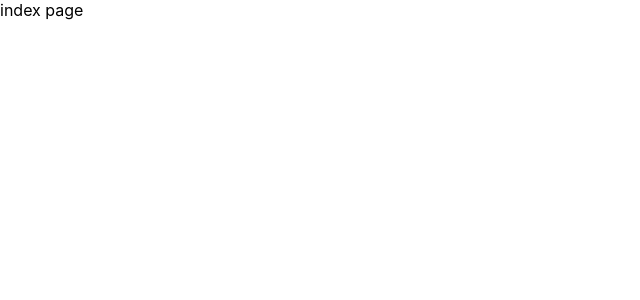
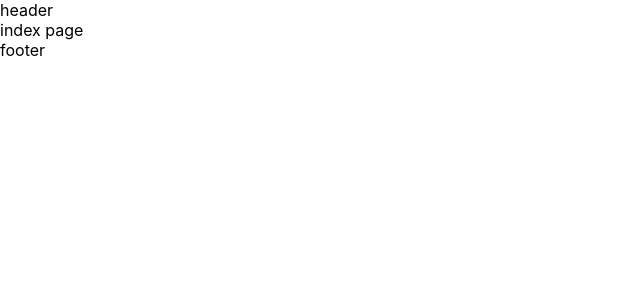
Before and after one commit to skd6150/inhaps, a Next.js app: page / in a window 1280 px wide. Shown: the top 300 px of the page, without its empty margins (0-640 px from the left). Built offline with nearby package versions, Linux system fonts and the light colour scheme.

Commit message:
feat: layout 추가

```diff
--- /dev/null
+++ b/components/footer.tsx
@@ -0,0 +1,5 @@
+const Footer = () => {
+  return <div>footer</div>;
+};
+
+export default Footer;
--- /dev/null
+++ b/components/header.tsx
@@ -0,0 +1,5 @@
+const Header = () => {
+  return <header>header</header>;
+};
+
+export default Header;
--- /dev/null
+++ b/components/layout.tsx
@@ -0,0 +1,21 @@
+import React from "react";
+import Header from "./header";
+import Meta from "./meta";
+import Footer from "./footer";
+
+interface LayoutProps {
+  children: React.ReactNode;
+}
+
+const Layout = ({ children }: LayoutProps) => {
+  return (
+    <>
+      <Header />
+      <Meta />
+      <main>{children}</main>
+      <Footer />
+    </>
+  );
+};
+
+export default Layout;
--- /dev/null
+++ b/components/meta.tsx
@@ -0,0 +1,13 @@
+import Head from "next/head";
+
+const Meta = () => {
+  return (
+    <Head>
+      <title>Title</title>
+      <meta name="description" content="site description" />
+      <link rel="icon" href="/favicon.ico" />
+    </Head>
+  );
+};
+
+export default Meta;
--- a/pages/_app.tsx
+++ b/pages/_app.tsx
@@ -1,8 +1,13 @@
-import '../styles/globals.css'
-import type { AppProps } from 'next/app'
+import "../styles/globals.css";
+import type { AppProps } from "next/app";
+import Layout from "../components/layout";
 
 function MyApp({ Component, pageProps }: AppProps) {
-  return <Component {...pageProps} />
+  return (
+    <Layout>
+      <Component {...pageProps} />
+    </Layout>
+  );
 }
 
-export default MyApp
+export default MyApp;
```
